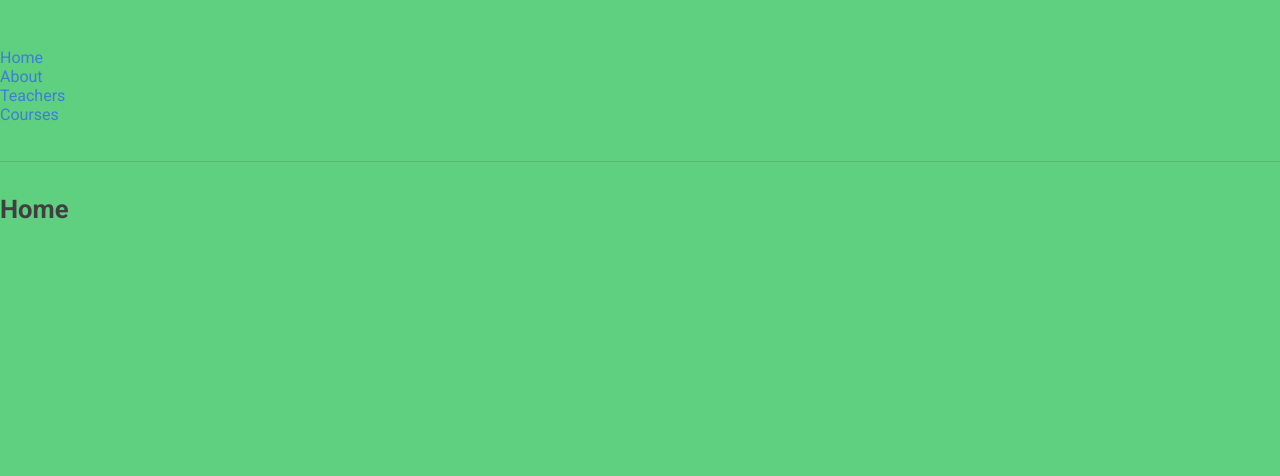
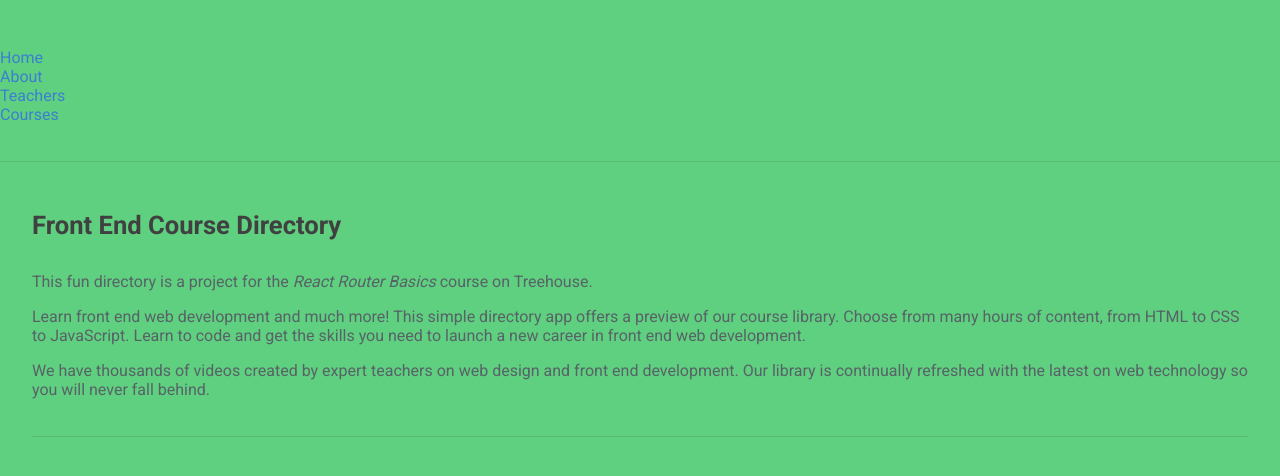
Before and after one commit to DianaQuispe/CourseswithRouting, a React (Create React App) app: page / in a window 1280 px wide. Shown: the top 476 px of the page. Built offline with nearby package versions, Linux system fonts and the light colour scheme.

Commit message:
about, home y courses hechos

```diff
--- a/src/App.js
+++ b/src/App.js
@@ -2,8 +2,16 @@ import React, { Component } from 'react';
 import logo from './logo.svg';
 import './App.css';
 
-///
+import {
+  BrowserRouter,
+  Route,
+  Switch,
+  NavLink,
+  NavNavLink,
+  Redirect
+} from 'react-router-dom'
 "use stritc";
+
 
 const TeacherList = [
   {
@@ -210,52 +218,125 @@ const JSCourses = [
 
 
 
-import {
-  BrowserRouter,
-  Route,
-  Switch,
-  NavLink,
-  NavNavLink,
-  Redirect
-} from 'react-router-dom'
 
 const Home = () => (
-  <div>
-    <h2>Home</h2>
+  <div className="main-content home">
+        <h2>Front End Course Directory</h2>
+
+        <p>
+          This fun directory is a project for the <em>React Router Basics</em>{" "}
+          course on Treehouse.
+        </p>
+        <p>
+          Learn front end web development and much more! This simple directory
+          app offers a preview of our course library. Choose from many hours of
+          content, from HTML to CSS to JavaScript. Learn to code and get the
+          skills you need to launch a new career in front end web development.
+        </p>
+        <p>
+          We have thousands of videos created by expert teachers on web design
+          and front end development. Our library is continually refreshed with
+          the latest on web technology so you will never fall behind.
+        </p>
+        <hr />
       </div>
 )
 
 const About = () => (
-  <div>
+<div className="main-content">
 <h2>About</h2>
+<p>
+  The front end course directory lists many of the courses we teach on
+  HTML, CSS, JavaScript and more! Be sure to visit the Teachers section
+  to view a list of our talented teachers. Or visit the Courses section
+  and select a topic -- HTML, CSS, or JavaScript -- to see a list of our
+  courses.
+</p>
 </div>
 )
 
 const Teachers = (props) => {
+    let teachers = TeacherList.map((teacher, index) => {
       return (
-      <div> <h2> Teachers </h2> </div>
+        <li key={index} className="teacher">
+          <img className="teacher-img " src={teacher.img_src} alt="Teacher" />
+          <h3>{teacher.name}</h3>
+          <p>{teacher.bio} </p>
+        </li>
       );
+     });
+
+   return (
+
+    <div className="main-content">
+    <h2>Teachers</h2>
+    <ul className="group">{teachers}</ul>
+  </div>   );
 }
 const HTML =  () => {
+  let CurrentList = null; //es la lista actual
+  return(
+  HTMLCourses.map(item => {
     return (
-      <div> <h2> HTML </h2> </div>
+      <li key={item.id} className="course media group">
+        <img className="course-img" src={item.img_src} alt="course" />
+        <div>
+          <h3>
+            {item.title}
+          </h3>
+          <p>
+            {item.description}
+          </p>
+        </div>
+      </li>
     );
+})
+   )
 }
 const CSS =  () => {
+  let CurrentList = null; //es la lista actual
+  return(
+  CSSCourses.map(item => {
     return (
-      <div> <h2> CSS </h2> </div>
+      <li key={item.id} className="course media group">
+        <img className="course-img" src={item.img_src} alt="course" />
+        <div>
+          <h3>
+            {item.title}
+          </h3>
+          <p>
+            {item.description}
+          </p>
+        </div>
+      </li>
     );
+})
+   )
 }
 const JavaScript =  () => {
+  let CurrentList = null; //es la lista actual
+  return(
+  JSCourses.map(item => {
     return (
-      <div> <h2> JavaScript </h2> </div>
+      <li key={item.id} className="course media group">
+        <img className="course-img" src={item.img_src} alt="course" />
+        <div>
+          <h3>
+            {item.title}
+          </h3>
+          <p>
+            {item.description}
+          </p>
+        </div>
+      </li>
     );
+})
+   )
   }
 
 const Courses = () => {
    return (
       <div>
-          <h2> Courses </h2>
           <ul>
              <li>  <NavLink exact to="/courses/html"> HTML </NavLink> </li>
              <li>  <NavLink to="/courses/css"> CSS </NavLink> </li>
```
Lines whose indentation alone changed are shown as unchanged.
